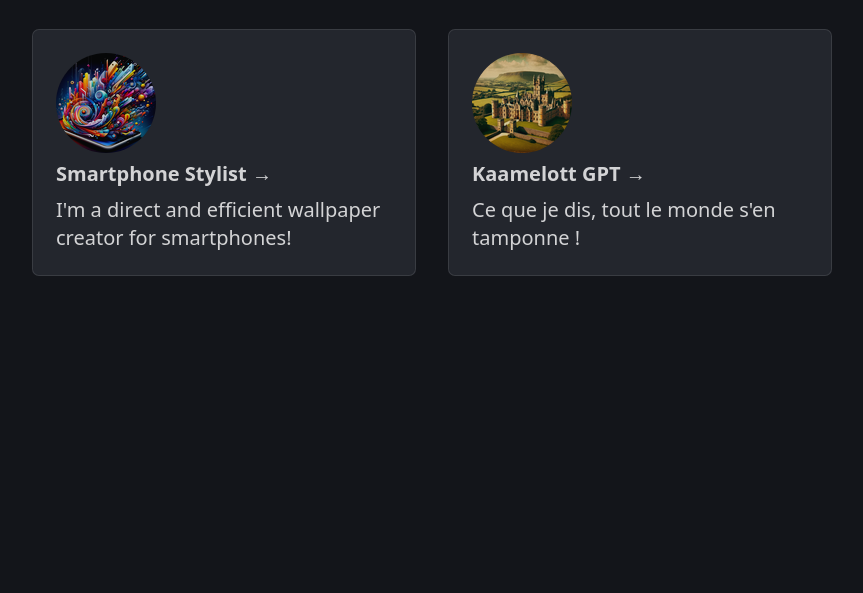
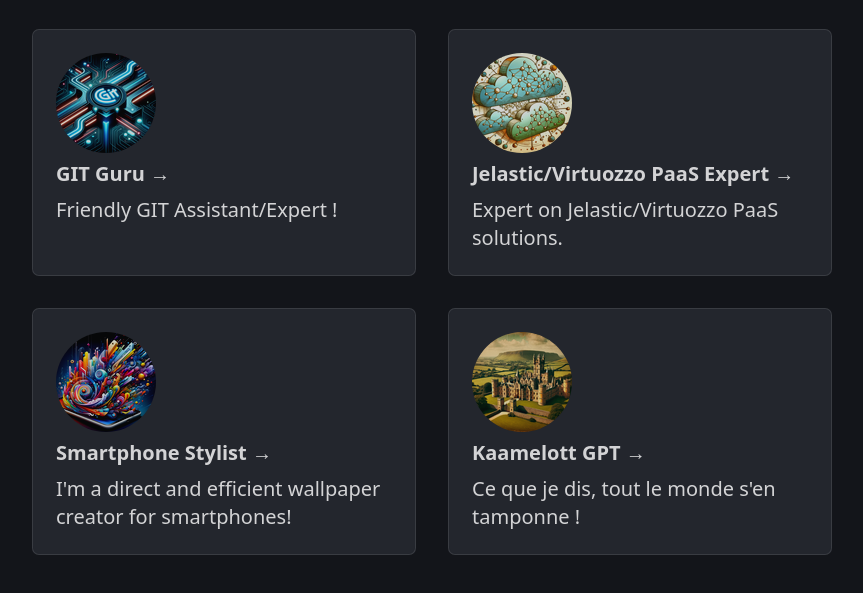
Before and after one commit to yoanbernabeu/The-Developer-s-GPT-Collection, an Astro site: page / in a window 1280 px wide. Shown: the part 1604-2197 px from the top of the page, without its empty margins (208-1071 px from the left). Before the commit the page ends 1924 px from the top, so only its background shows below. Built offline with nearby package versions, Linux system fonts and the light colour scheme; Astro itself is replaced by a stand-in of ours.

Commit message:
Add new images and update index page

```diff
--- a/src/pages/index.astro
+++ b/src/pages/index.astro
@@ -59,6 +59,18 @@
 				href="https://chat.openai.com/g/g-dfwbNOJNQ-awesome-selfhosted"
 				title="Awesome-Selfhosted"
 				body="Recommends self-hosted IT solutions, tailored for professionals (from https://awesome-selfhosted.net/)."
+			/>
+			<Card
+				image='../assets/git_guru.png'
+				href="https://chat.openai.com/g/g-SA7dvr6CB-git-guru"
+				title="GIT Guru"
+				body="Friendly GIT Assistant/Expert !"
+			/>
+			<Card
+				image='../assets/jelastic.png'
+				href="https://chat.openai.com/g/g-haDpp7eOy-jelastic-virtuozzo-paas-expert"
+				title="Jelastic/Virtuozzo PaaS Expert"
+				body="Expert on Jelastic/Virtuozzo PaaS solutions."
 			/>
 			<Card
 				image='../assets/smartphone.png'
```
Also changed, not shown: public/assets/git_guru.png (added), public/assets/jelastic.png (added), public/assets/sources/git_guru.png (added), public/assets/sources/jelastic.png (added), 1 other file.
